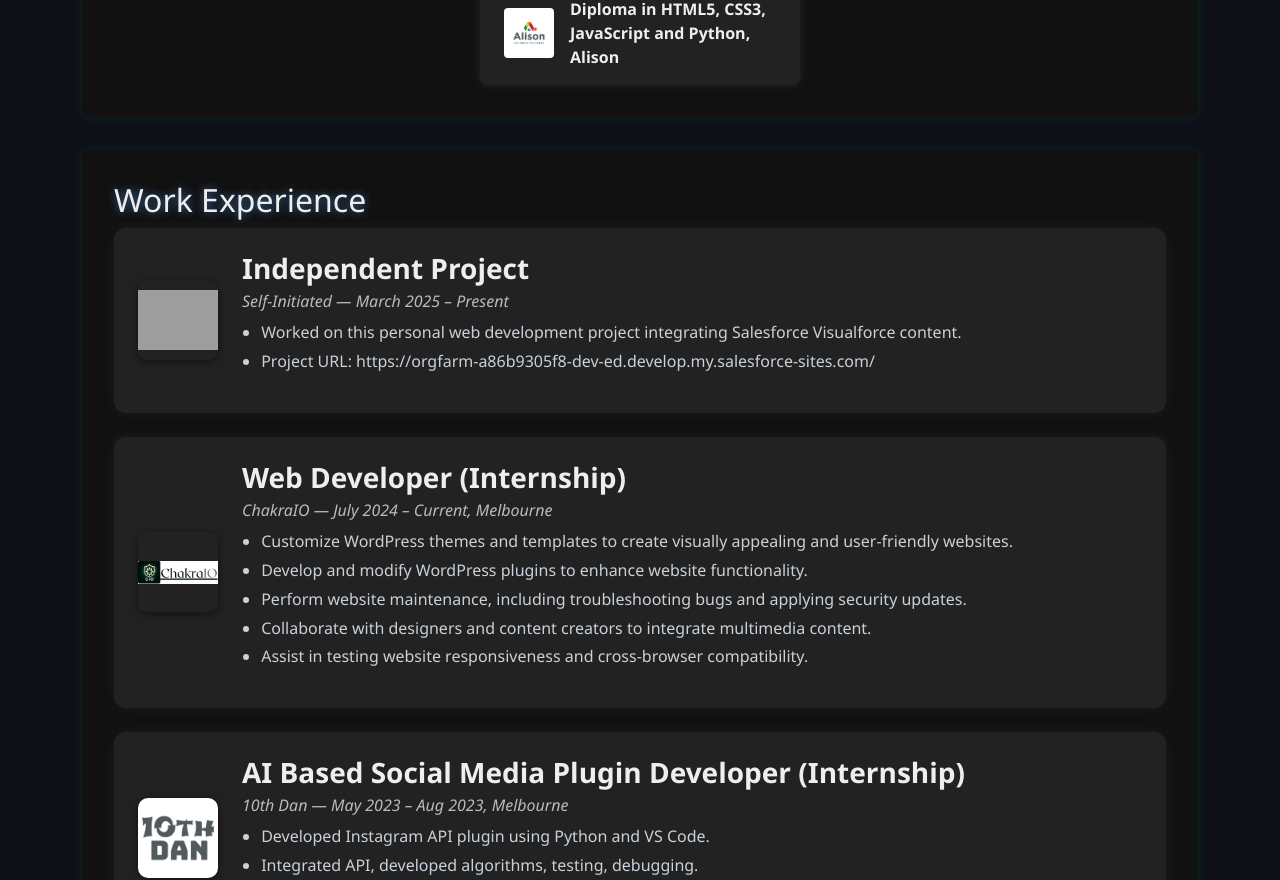
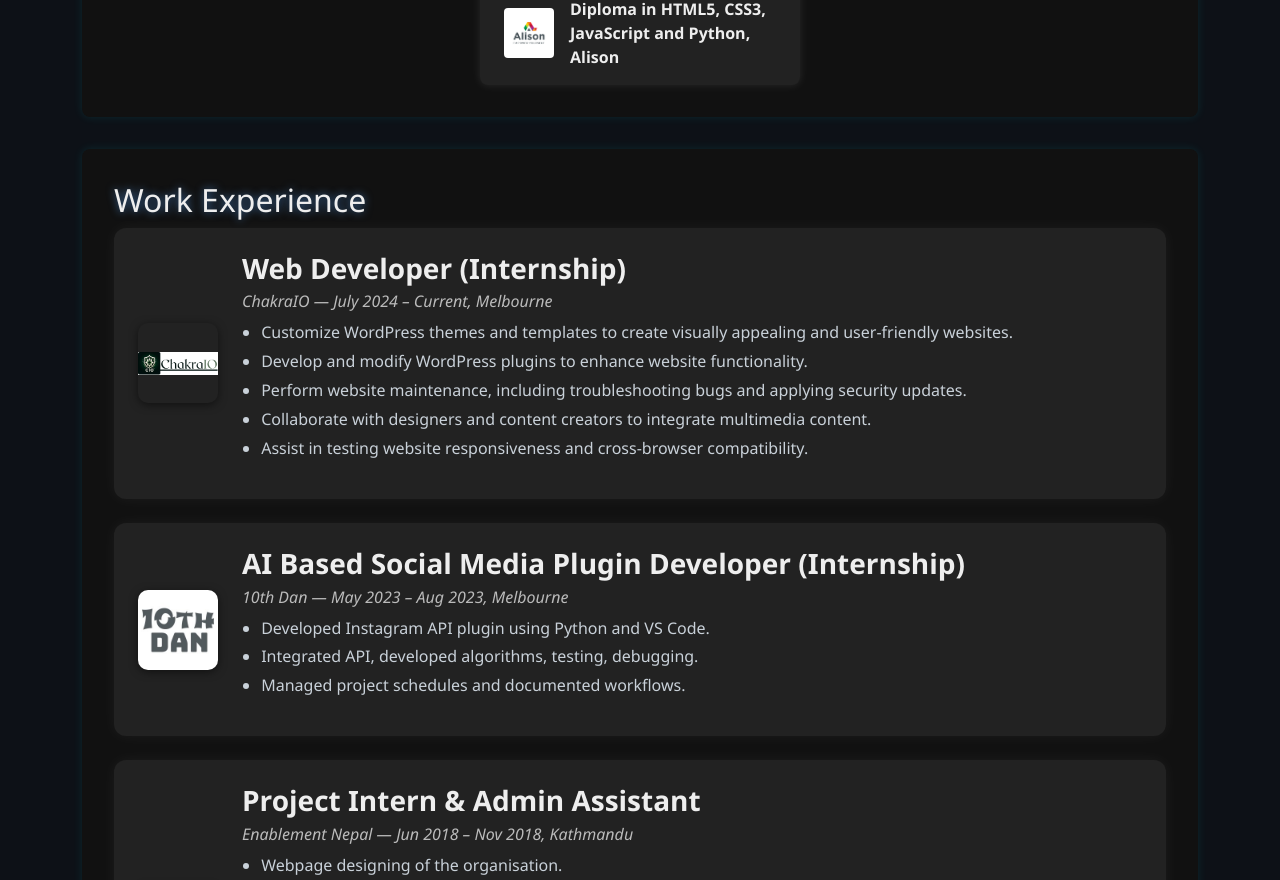
Before and after one commit to swarnimkoirala/portfolio, a React (Create React App) app: page / in a window 1280 px wide. Shown: the part 2998-3878 px from the top of the page. Built offline with nearby package versions, Linux system fonts and the light colour scheme; grey boxes are pictures that could not be loaded.

Commit message:
Update Home.js

```diff
--- a/src/components/Home.js
+++ b/src/components/Home.js
@@ -322,17 +322,7 @@
         <h2>Work Experience</h2>
 
         {[
-          {
-            logo: '/logo/salesforce.png',
-            title: 'Independent Project',
-            company: 'Self-Initiated',
-            dates: 'March 2025 – Present',
-            description: [
-              'Worked on this personal web development project integrating Salesforce Visualforce content.',
-              'Project URL: https://orgfarm-a86b9305f8-dev-ed.develop.my.salesforce-sites.com/',
-            ],
-            embedUrl: 'https://orgfarm-a86b9305f8-dev-ed.develop.my.salesforce-sites.com/',
-          },
+
 
           {
             logo: '/logo/cio.png',
```
